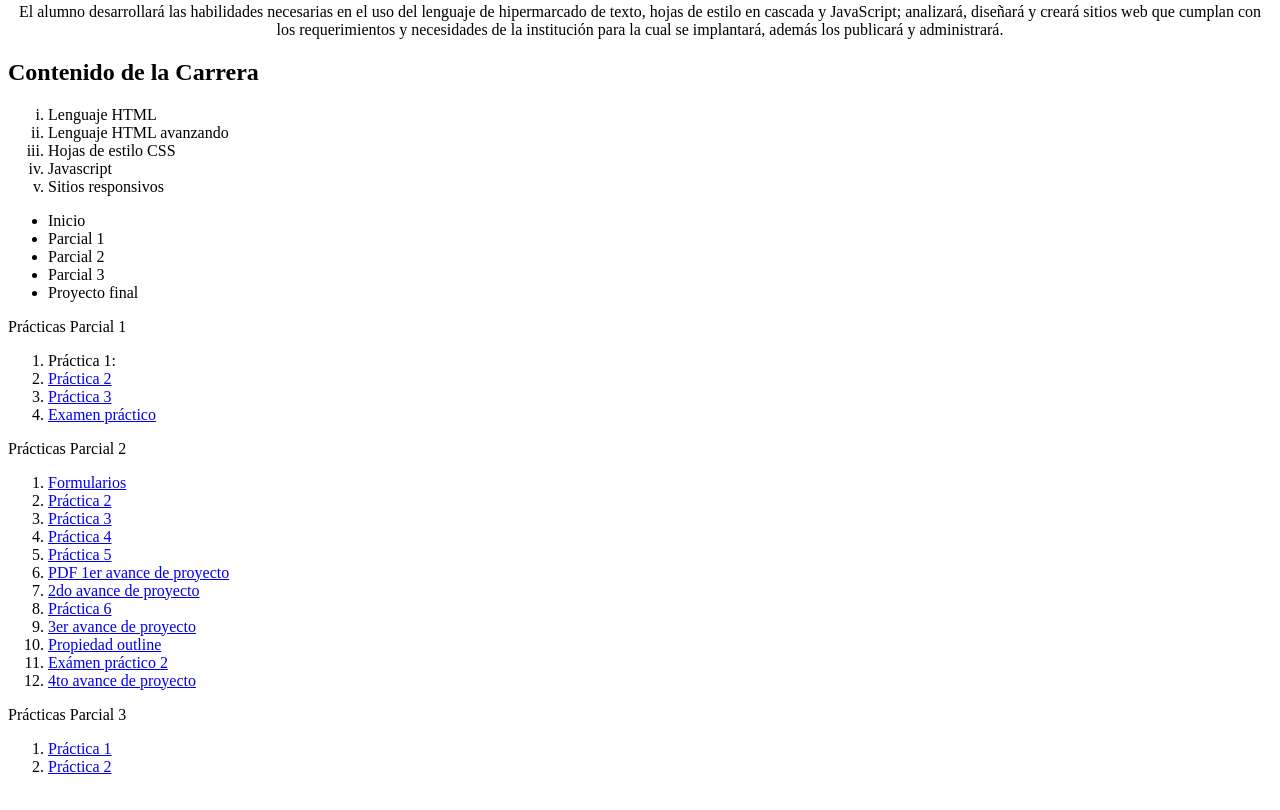
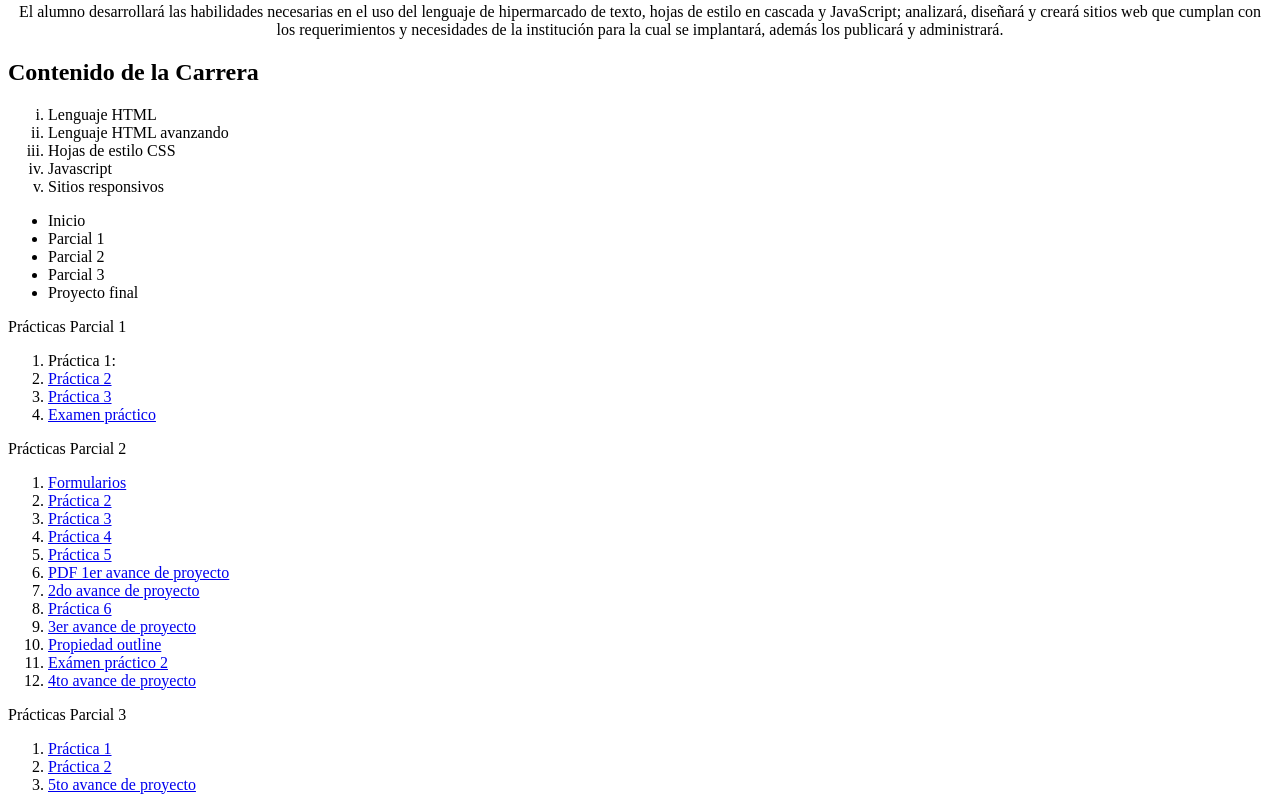
Before and after one commit to Danizza20/portafolio, a plain HTML site: page Index.html in a window 1280 px wide. Shown: the part 860-1670 px from the top of the page. Drawn offline with Linux system fonts and the light colour scheme.

Commit message:
Update Index.html

```diff
--- a/Index.html
+++ b/Index.html
@@ -83,6 +83,7 @@
             <ol type="1">
                 <li><a href="operacionesmate.html">Práctica 1</a></li>
                 <li><a href="operagetelem.html">Práctica 2</a></li>
+                <li><a href="blog.html">5to avance de proyecto</a></li>
                 </o>
         </header>
 <script type="text/javascript">
```
